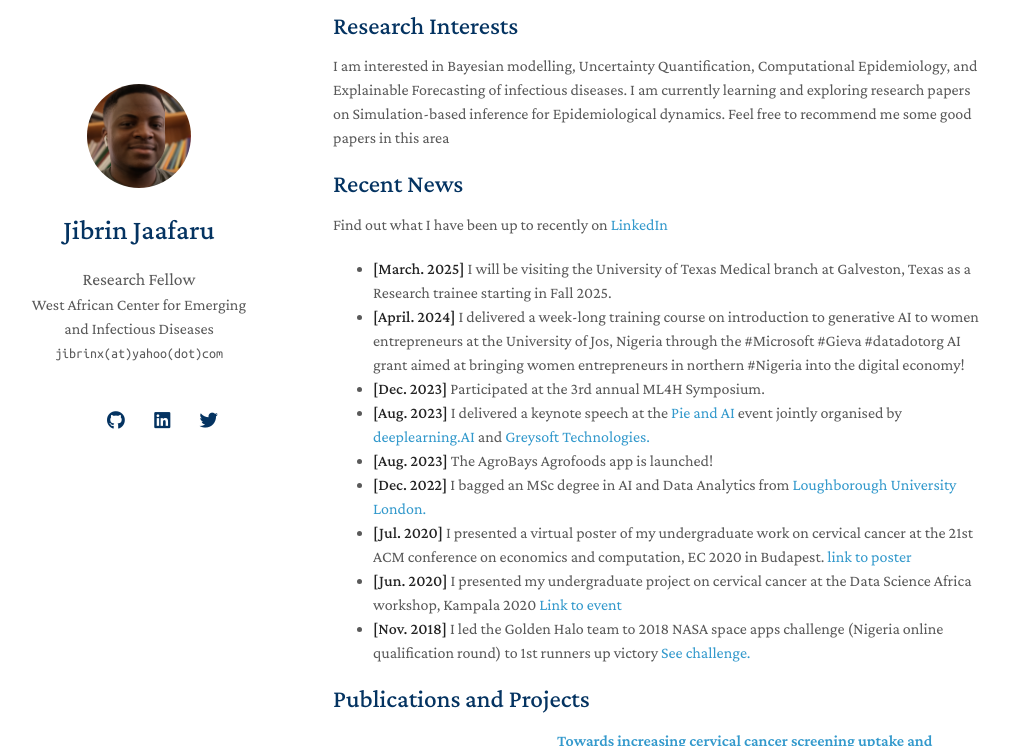
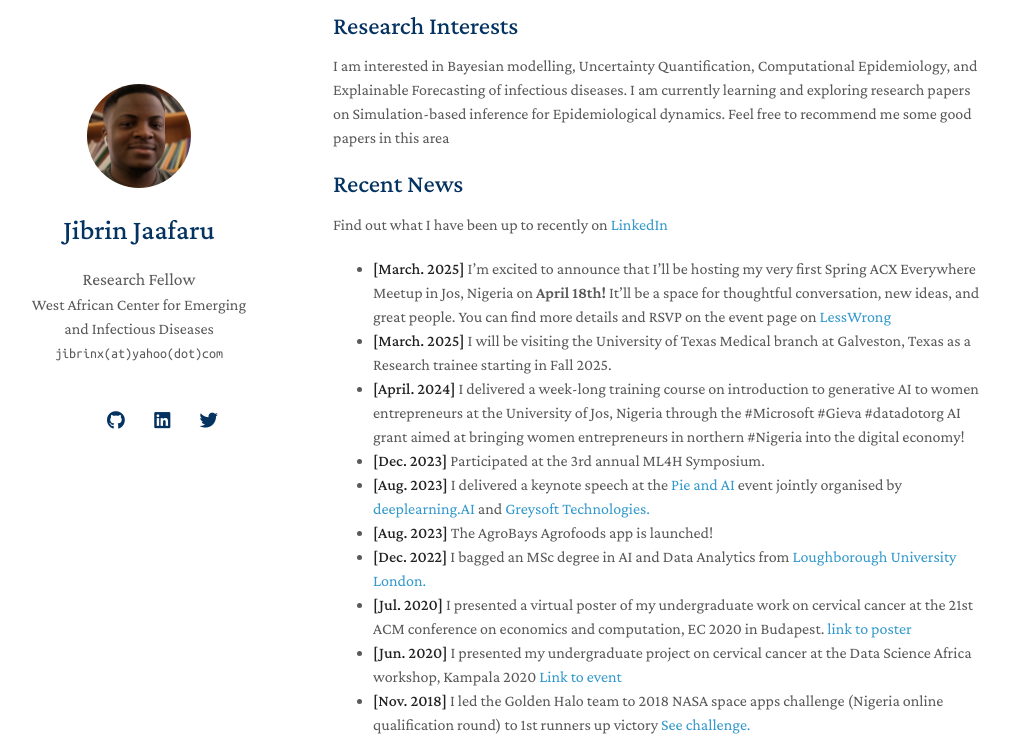
Before and after one commit to jibrinx/jibrinx.github.io, a Jekyll site: the page built from index.md, in a window 1280 px wide and 900 px high, scrolled down 934 px, cut to the strip 0-746 px from the top of the window. Shown: the whole strip, without its empty margins (137-1147 px from the left). Built offline with Jekyll 4.4.1, drawn with Linux system fonts in a browser that asks for light colours; nearby versions of some CDN libraries; a style sheet for code colours, icons or effects is not loaded.

Commit message:
Update index.md

```diff
--- a/index.md
+++ b/index.md
@@ -27,6 +27,7 @@ I am interested in Bayesian modelling, Uncertainty Quantification, Computational
 ## Recent News
 
 Find out what I have been up to recently on  <a rel="me" href="https://linkedin.com/in/jbrnjfr">LinkedIn</a>
+- **[March. 2025]** I'm excited to announce that I'll be hosting my very first Spring ACX Everywhere Meetup in Jos, Nigeria on <b> April 18th! </b> It’ll be a space for thoughtful conversation, new ideas, and great people. You can find more details and RSVP on the event page on <a href= "https://www.lesswrong.com/events/u6pEyjcXCnSpyyzbo/jos-acx-meetups-everywhere-spring-2025"> LessWrong </a>
 - **[March. 2025]** I will be visiting the University of Texas Medical branch at Galveston, Texas as a Research trainee starting in Fall 2025.
 - **[April. 2024]** I delivered a week-long training course on introduction to generative AI to women entrepreneurs at the University of Jos, Nigeria through the #Microsoft #Gieva #datadotorg AI grant aimed at bringing women entrepreneurs in northern #Nigeria into the digital economy!
 - **[Dec. 2023]** Participated at the 3rd annual ML4H Symposium.
```
